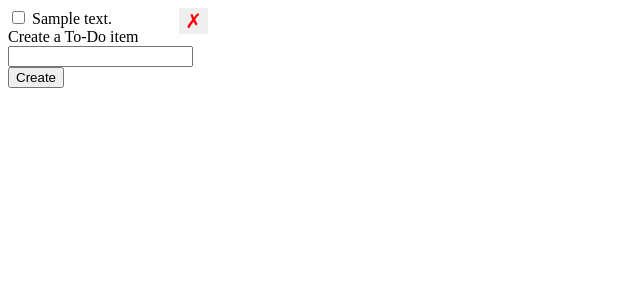
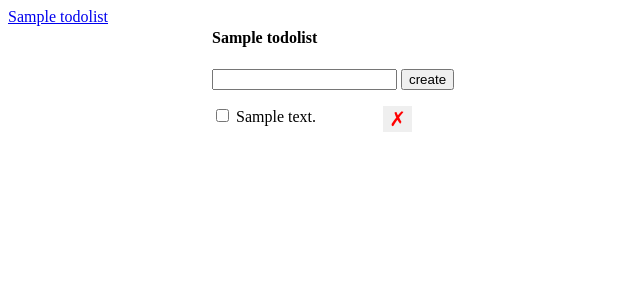
Before and after one commit to alexandredgns/todo-app-flask, a Flask app: template templates/index.html in a window 1280 px wide. Shown: the top 300 px of the page, without its empty margins (0-640 px from the left). Run offline with Flask 3, Linux system fonts and the light colour scheme; the template is opened without the code that fills it: values that come from a table or form of the project are taken from there, others are empty; tables that the repository leaves empty hold one stand-in row (values such as "Sample post").

Commit message:
Changes on the View - ToDo's LISTS

```diff
--- a/app.py
+++ b/app.py
@@ -29,10 +29,6 @@ class TodoList(db.Model):
 
 with app.app_context():
     db.create_all()
-
-@app.route('/')
-def index():
-    return render_template('index.html', data=Todo.query.all())
 
 @app.route('/todos/create', methods=['POST'])
 def create_todo():
@@ -82,3 +78,14 @@ def delete_todo(todo_id):
     finally:
         db.session.close()
     return jsonify({ 'success': True })
+
+@app.route('/lists/<list_id>')
+def get_list_todos(list_id):
+    return render_template('index.html',
+                lists=TodoList.query.all(),
+                active_list=TodoList.query.get(list_id),
+                todos=Todo.query.filter_by(list_id=list_id).order_by('id').all())
+
+@app.route('/')
+def index():
+    return redirect(url_for('get_list_todos', list_id=1))
--- a/templates/index.html
+++ b/templates/index.html
@@ -20,31 +20,45 @@
             cursor: pointer;
             font-size: 20px;
         }
+        .lists-wrapper, .todos-wrapper {
+            display: inline-block;
+            vertical-align: top;
+        }
     </style>
   </head>
 
   <body>
-    <ul id="todos">
-      {% for d in data %}
-      <li>
-        <input class="check-completed" data-id="{{ d.id }}" type="checkbox"
-        {% if d.complete %} checked {% endif %}/>
-        {{ d.description }}
-        <button class="delete-item" data-id="{{ d.id }}">&cross;</button>
-      </li>
-      {% endfor %}
-    </ul>
-    <div>
-        <form id="form">
-            <div>
-                <label for="name">Create a To-Do item</label>
-                <input type="text" id="description" name="description">
-            </div>
-            <div>
-                <input type="submit" id="submit" value="Create">
-            </div>
+    <div class="lists-wrapper">
+        <ul id="lists">
+            {% for list in lists %}
+            <li>
+                <a href="/lists/{{ list.id }}">{{ list.name }}</a>
+            </li>
+            {% endfor %}
+        </ul>
+    </div>
+
+    <div class="todos-wrapper">
+        <h4>{{ active_list.name }}</h4>
+
+        <form id="todo-form">
+            <input type="text" id="description" name="description">
+            <input type="submit" id="submit" value="create">
         </form>
+
+        <ul id="todos">
+        {% for todo in todos %}
+        <li>
+            <input class="check-completed" data-id="{{ todo.id }}" type="checkbox"
+            {% if todo.complete %} checked {% endif %}/>
+            {{ todo.description }}
+            <button class="delete-item" data-id="{{ todo.id }}">&cross;</button>
+        </li>
+        {% endfor %}
+        </ul>
+
     </div>
+
     <script>
         const deleteItens = document.querySelectorAll('.delete-item');
         for (let i = 0; i < deleteItens.length; i++){
@@ -85,7 +99,7 @@
             }
         }
 
-        document.getElementById('form').onsubmit = function(event) {
+        document.getElementById('todo-form').onsubmit = function(event) {
             event.preventDefault();
             fetch('/todos/create', {
                 method: 'POST',
```
